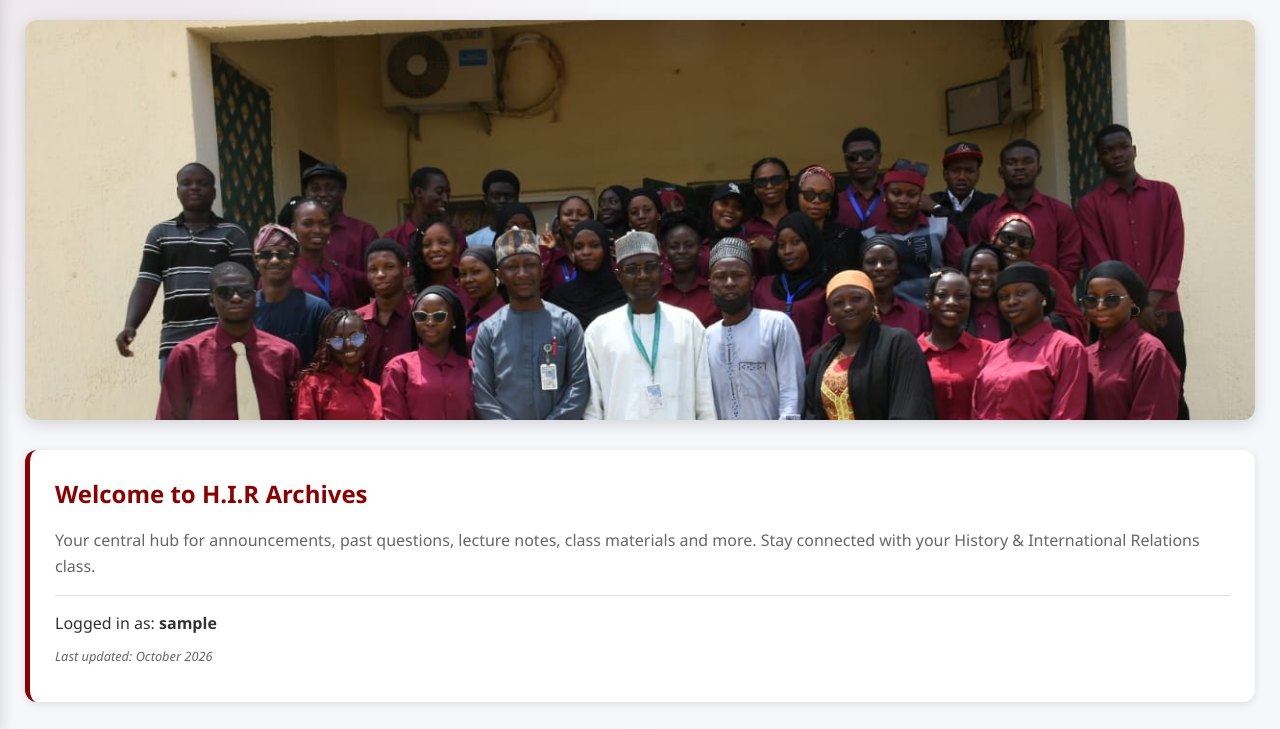
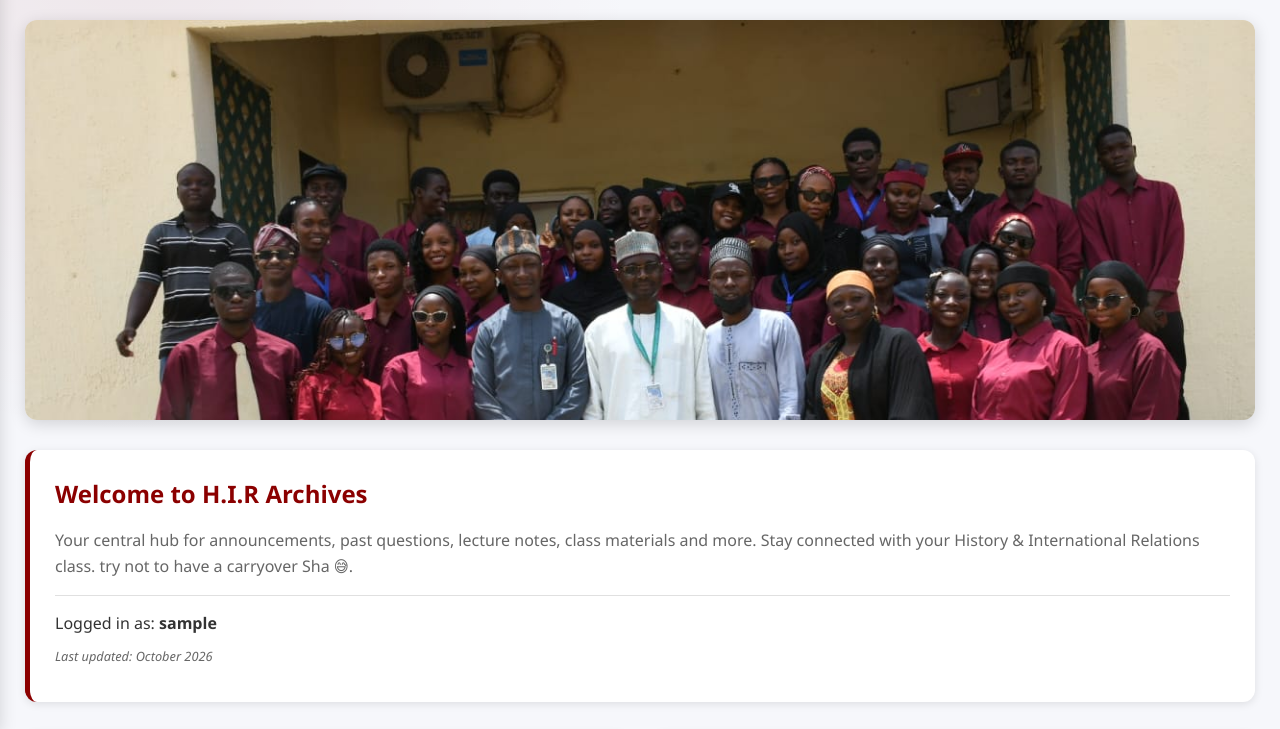
Before and after one commit to akuhir/akuhir.github.io, a plain HTML site: page index.html in a window 1280 px wide. Shown: the part 70-799 px from the top of the page. Drawn offline with nearby package versions, Linux system fonts and the light colour scheme; no server answers; sample sign-in values are in the browser's storage.

Commit message:
Update index.html

```diff
--- a/index.html
+++ b/index.html
@@ -144,7 +144,7 @@
         }
         .admin-contact-icon svg { width: 25px; height: 25px; display: block; }
         .admin-contact-icon.whatsapp { background: rgba(37, 211, 102, .14); color: #20b95a; }
-        .admin-contact-icon.email { background: rgba(239, 68, 68, .12); color: #e53935; }
+   w     .admin-contact-icon.email { background: rgba(239, 68, 68, .12); color: #e53935; }
         .admin-contact-copy { display: flex; flex: 1; min-width: 0; flex-direction: column; gap: 2px; }
         .admin-contact-title { font-size: .96rem; font-weight: 700; color: #1f2937; }
         .admin-contact-subtitle { display: block; max-width: 100%; font-size: .78rem; line-height: 1.35; color: #6b7280; overflow-wrap: anywhere; word-break: break-word; }
@@ -216,7 +216,8 @@
 <div class="home-grid">
 <div class="welcome-card">
 <h2>Welcome to H.I.R Archives</h2>
-<p>Your central hub for announcements, past questions, lecture notes, class materials and more. Stay connected with your History &amp; International Relations class.</p>
+<p>Your central hub for announcements, past questions, lecture notes, class materials and more. Stay connected with your History &amp; International Relations class.
+try not to have a carryover Sha 😅.</p>
 <p class="user-info">Logged in as: <strong id="userDisplay"></strong></p>
 <!-- ✏️ UPDATE THIS whenever you make changes to the portal -->
 <p class="last-updated">Last updated: October 2026</p>
```
